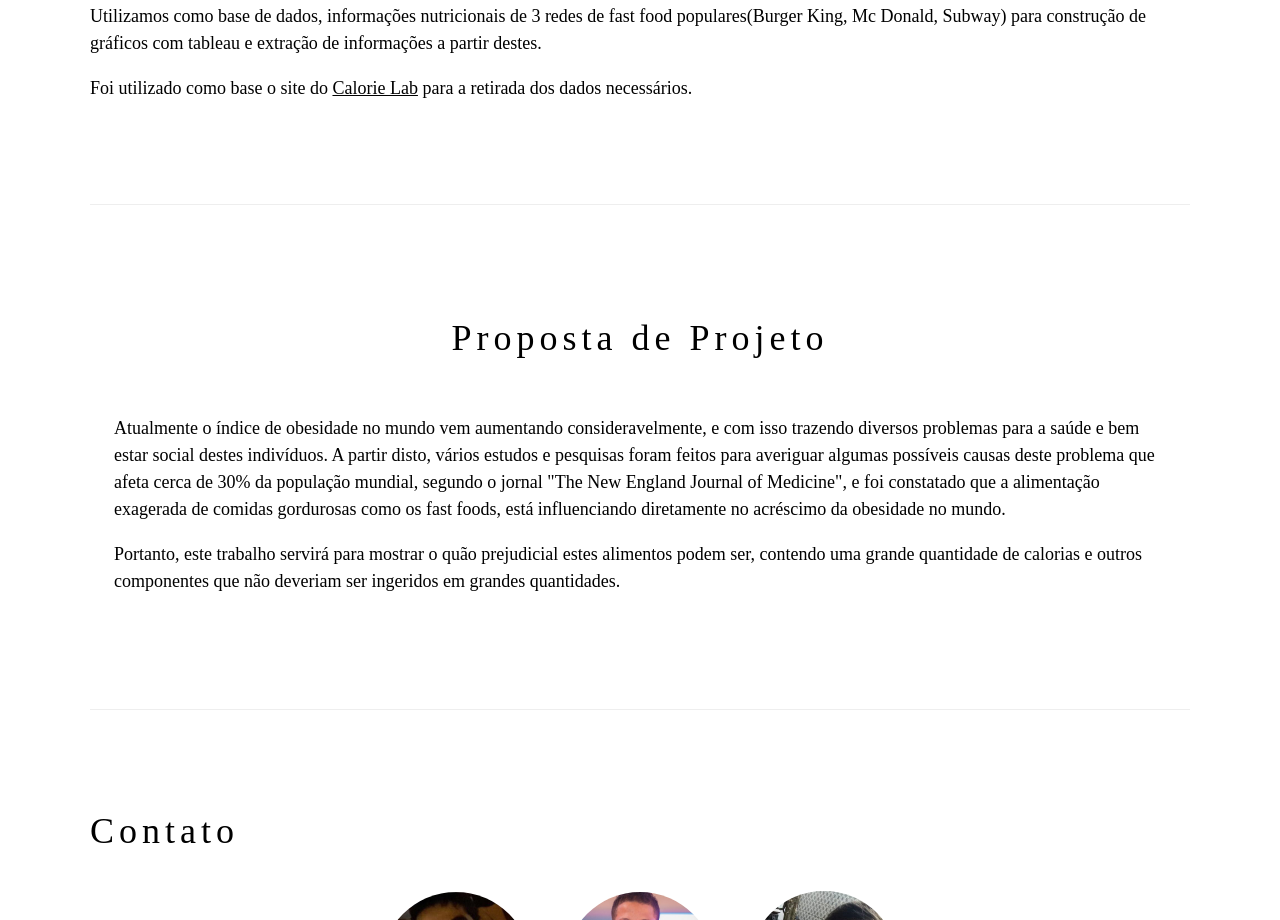
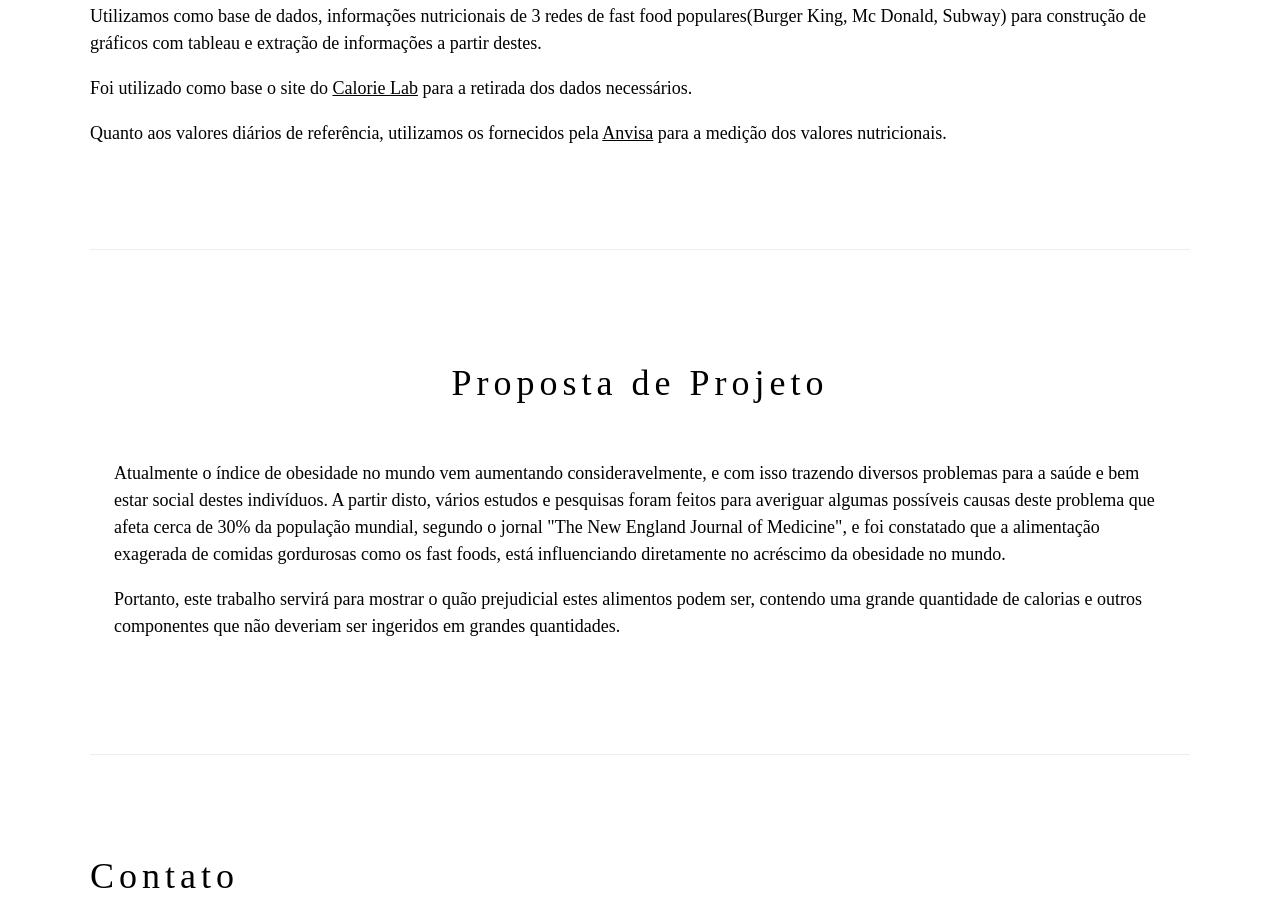
Before and after one commit to ajew/ajew.github.io, a plain HTML site: page index.html in a window 1280 px wide. Shown: the part 880-1800 px from the top of the page. Drawn offline with nearby package versions, Linux system fonts and the light colour scheme.

Commit message:
Alteração na home page

```diff
--- a/index.html
+++ b/index.html
@@ -45,6 +45,7 @@ h1,h2,h3,h4,h5,h6 {
       <h5 class="w3-center">Projeto da disciplina de Visualização de Dados, ministrada pelo professor Nivan Ferreira da Universidade Federal de Pernambuco (UFPE)</h5>
       <p class="w3-large">Utilizamos como base de dados, informações nutricionais de 3 redes de fast food populares(Burger King, Mc Donald, Subway) para construção de gráficos com tableau e extração de informações a partir destes.</p>
       <p class="w3-large">Foi utilizado como base o site do <a target="_blank" href="http://calorielab.com/index.html">Calorie Lab</a> para a retirada dos dados necessários.</p>
+	  <p class="w3-large">Quanto aos valores diários de referência, utilizamos os fornecidos pela <a target="_blank" href="http://portal.anvisa.gov.br/documents/33916/389979/Rotulagem+Nutricional+Obrigat%C3%B3ria+Manual+de+Orienta%C3%A7%C3%A3o+%C3%A0s+Ind%C3%BAstrias+de+Alimentos/ae72b30a-07af-42e2-8b76-10ff96b64ca4">Anvisa</a> para a medição dos valores nutricionais.</p>
     </div>
 
   <hr>
```
